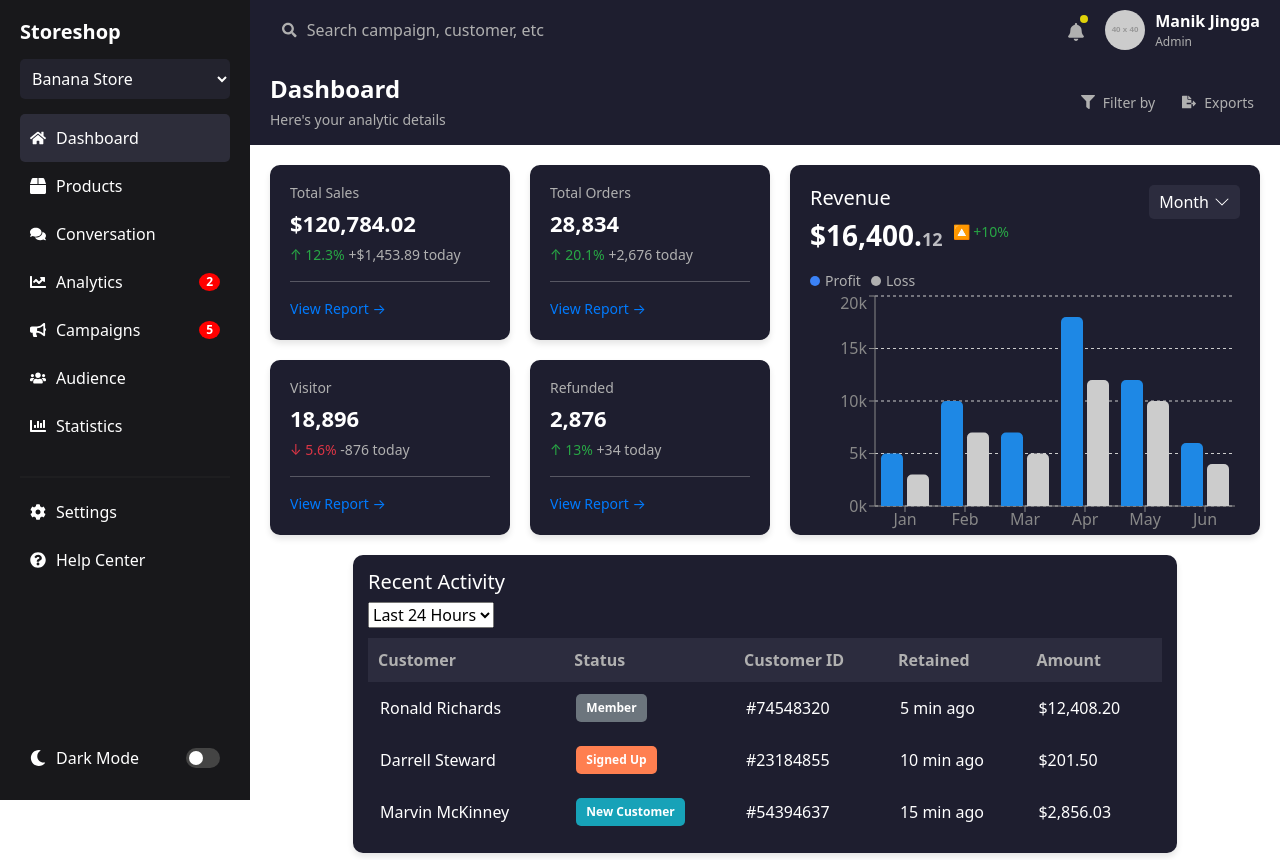
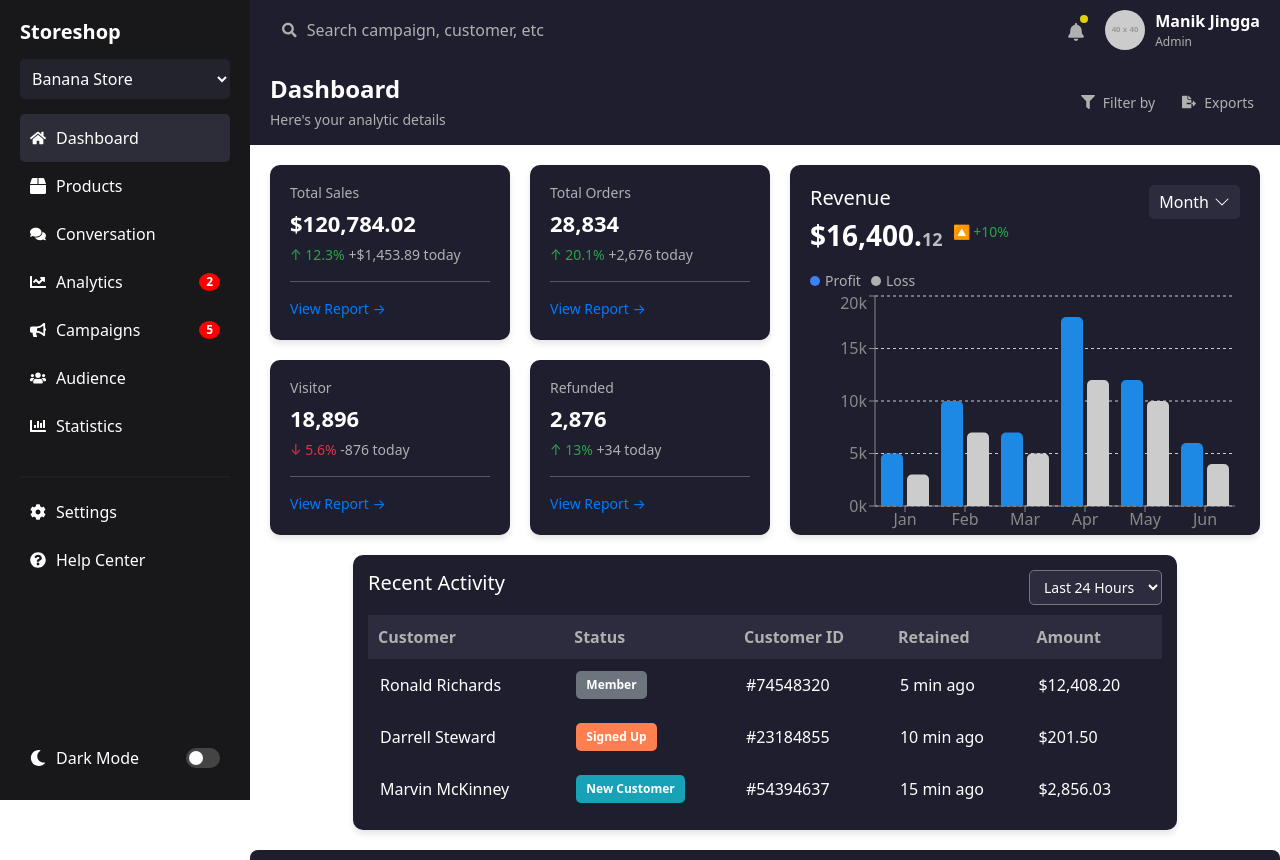
Before and after one commit to steniyamaria/Charts, a React (Vite) app: page / in a window 1280 px wide. Shown: the top 860 px of the page. Built offline with nearby package versions, Linux system fonts and the light colour scheme.

Commit message:
Activity.css

```diff
--- a/src/Components/Activity.css
+++ b/src/Components/Activity.css
@@ -71,6 +71,21 @@
     color: white;
 }
 
+.activity-header {
+    display: flex;
+    justify-content: space-between;
+    align-items: center;
+}
+
+.dropdown-select {
+    padding: 6px 10px;
+    border-radius: 5px;
+    background: #2c2c3e;
+    color: white;
+    font-size: 14px;
+    cursor: pointer;
+}
+
 /* Responsive */
 @media screen and (max-width: 768px) {
     .activity-card {
```
